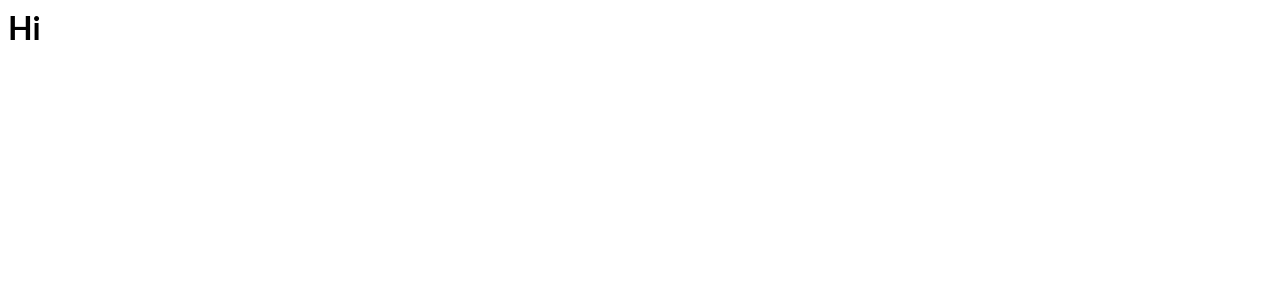
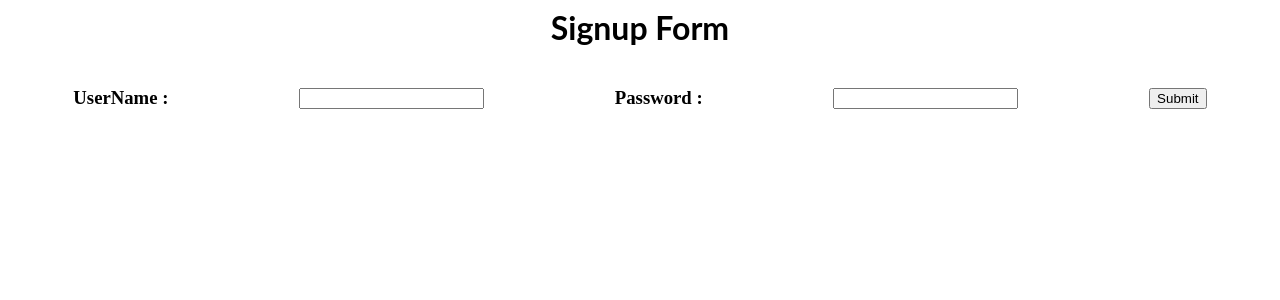
Before and after one commit to Mugunthan93/sample-reactjs, a React (Create React App) app: page / in a window 1280 px wide. Shown: the top 300 px of the page. Built offline with nearby package versions, Linux system fonts and the light colour scheme.

Commit message:
signup UI created

```diff
--- a/App.tsx
+++ b/App.tsx
@@ -1,8 +1,20 @@
 import * as React from 'react';
+import './app.scss';
 import './style.css';
 
-export default () => {
+const App = () => {
   return (
-    <h1>Hi </h1>
+    <form className="signupform">
+      <h1 className="formtitle">Signup Form</h1>
+      <div className="inputs">
+        <h3>UserName : </h3>
+        <input type="text" />
+        <h3>Password : </h3>
+        <input type="password" />
+        <button>Submit</button>
+      </div>
+    </form>
   );
-}
+};
+
+export default App;
--- /dev/null
+++ b/app.scss
@@ -0,0 +1,10 @@
+.formtitle {
+  text-align: center;
+}
+
+.inputs {
+  display: flex;
+  align-items: center;
+  justify-content: space-around;
+  text-align: center;
+}
```
